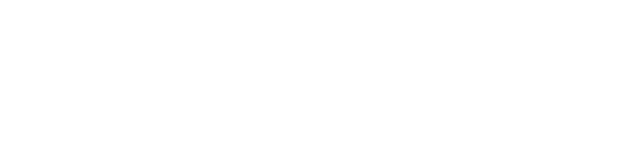
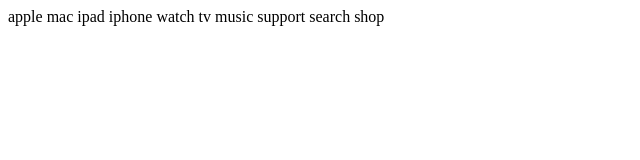
Before and after one commit to or-pf/git-team-work, a plain HTML site: page index.html in a window 1280 px wide. Shown: the whole page, without its empty margins (0-640 px from the left). Drawn offline with Linux system fonts and the light colour scheme.

Commit message:
added the navbar html

```diff
--- a/index.html
+++ b/index.html
@@ -8,6 +8,19 @@
     <link rel="stylesheet" href="./index.css">
 </head>
 <body>
-
+    <div class="navbar">
+        <div class="navbox">
+            <a class="apple-image-navbar">apple</a>
+            <a class="mac-image-navbar">mac</a>
+            <a class="ipad-image-navbar">ipad</a>
+            <a class="iphone-image-navbar">iphone</a>
+            <a class="watch-image-navbar">watch</a>
+            <a class="tv-image-navbar">tv</a>
+            <a class="music-image-navbar">music</a>
+            <a class="support-image-navbar">support</a>
+            <a class="search-image-navbar">search</a>
+            <a class="shop-image-navbar">shop</a>
+        </div>
+    </div>
 </body>
 </html>
```
